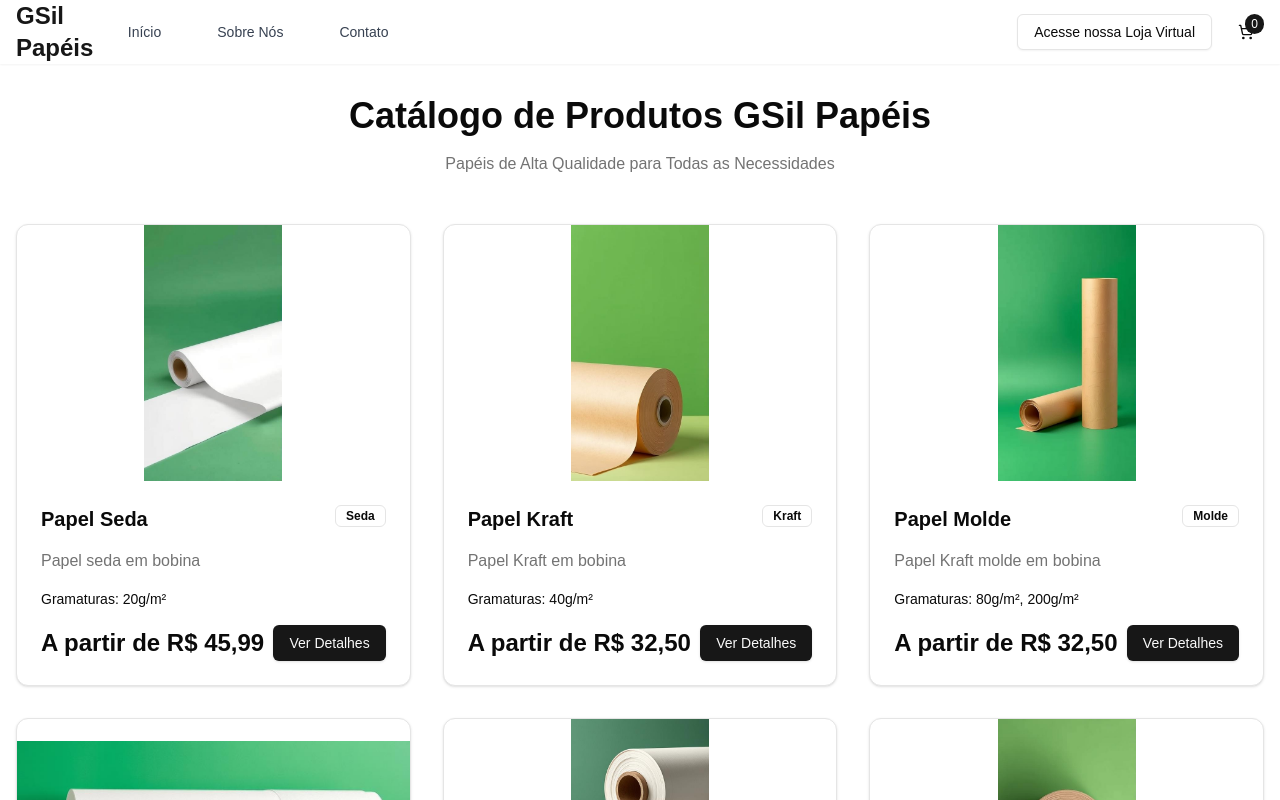
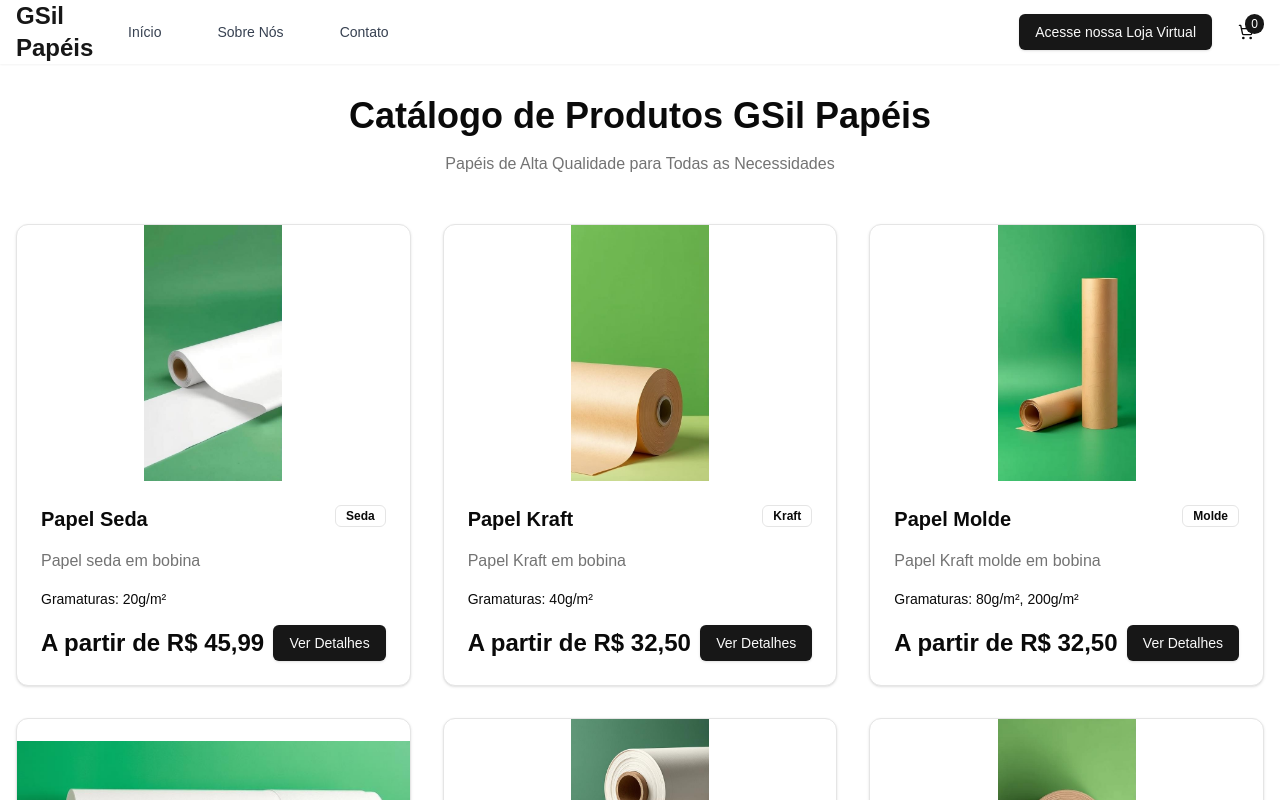
Before and after one commit to MarcosFlavioGS/Catalogo_gsil, a Next.js app: page / in a window 1280 px wide. Shown: the top 800 px of the page. Built offline with nearby package versions, Linux system fonts and the light colour scheme.

Commit message:
fix: change outer link button type

```diff
--- a/src/components/ui/header/header.tsx
+++ b/src/components/ui/header/header.tsx
@@ -60,7 +60,7 @@
             {/* External Link */}
             <Button
               asChild
-              variant='outline'>
+              variant='default'>
               <Link
                 href={company.webSite}
                 target='_blank'
```
